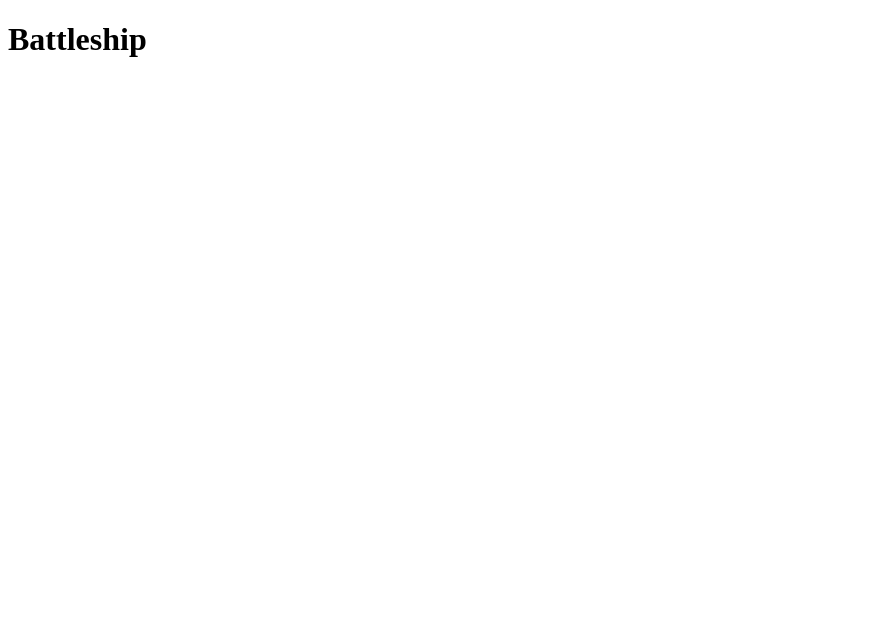
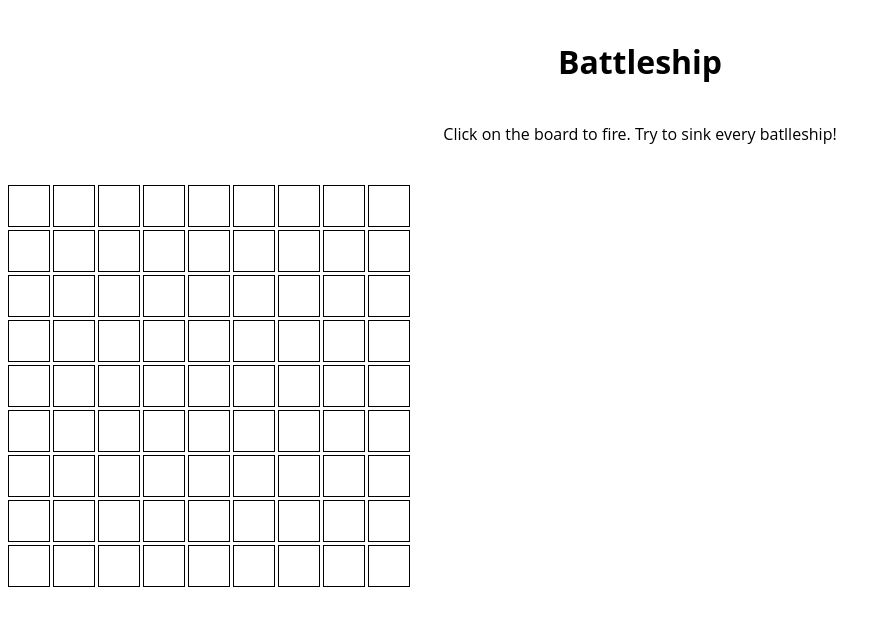
Before and after one commit to sdevgill/battleship, a plain HTML site: page index.html in a window 1280 px wide. Shown: the whole page, without its empty margins (0-891 px from the left). Drawn offline with Linux system fonts and the light colour scheme.

Commit message:
Add Phase 1

```diff
--- a/assets/css/index.css
+++ b/assets/css/index.css
@@ -0,0 +1,25 @@
+body {
+  font-family: 'Open Sans', sans-serif;
+}
+
+h1, p {
+  text-align: center;
+  margin: 40px 0;
+}
+
+.container {
+  display: grid;
+  grid-template-columns: repeat(9, 1fr);
+  grid-template-rows: auto;
+  justify-items: center;
+  align-items: center;
+  max-width: 400px;
+  /* margin: 0 auto; */
+  grid-gap: 3px;
+}
+
+.square {
+  border: 1px solid #000;
+  height: 40px;
+  width: 40px;
+}
--- a/assets/js/index.js
+++ b/assets/js/index.js
@@ -1,7 +1,42 @@
 import Board from "./board.js";
 
-let board = new Board(); // creates a new game board
+document.addEventListener("DOMContentLoaded", () => {
+  // Examine the grid of the game board in the browser console
+  // Create the UI of the game using HTML elements based on this grid
+  let board = new Board();
+  console.log(board.grid);
 
-// Examine the grid of the game board in the browser console
-// Create the UI of the game using HTML elements based on this grid
-console.log(board.grid);
+  const createContainer = (className) => {
+    const container = document.createElement("div");
+    container.className = className;
+    document.body.appendChild(container);
+  }
+
+  const createGrid = (rows, cols) => {
+    for (let i = 1; i <= rows; i++) {
+      for (let j = 1; j <= cols; j++) {
+        const square = document.createElement("div");
+        square.className = "square";
+        square.setAttribute("data-row", i);
+        square.setAttribute("data-col", j);
+        document.querySelector(".container").appendChild(square);
+      }
+    }
+  }
+
+  createContainer('container');
+  createGrid(board.numRows, board.numCols);
+
+});
+
+
+// Grid:
+// [null,    3, null, null, null, null, null, null, null]
+// [null,    3, null, null, null, null, null, null, null]
+// [null,    3,    3, null, null, null, null, null, null]
+// [null, null,    3, null,    5,    5,    5,    5,    5]
+// [null, null,    3, null, null, null, null, null, null]
+// [null,    4, null, null, null, null, null, null, null]
+// [null,    4, null, null, null, null, null, null, null]
+// [null,    4, null, null, null, null, null, null,    2]
+// [null,    4, null, null, null, null, null, null,    2]
--- a/index.html
+++ b/index.html
@@ -12,6 +12,7 @@
 
 <body>
   <h1>Battleship</h1>
+  <p>Click on the board to fire. Try to sink every batlleship!</p>
 </body>
 
 </html>
```
